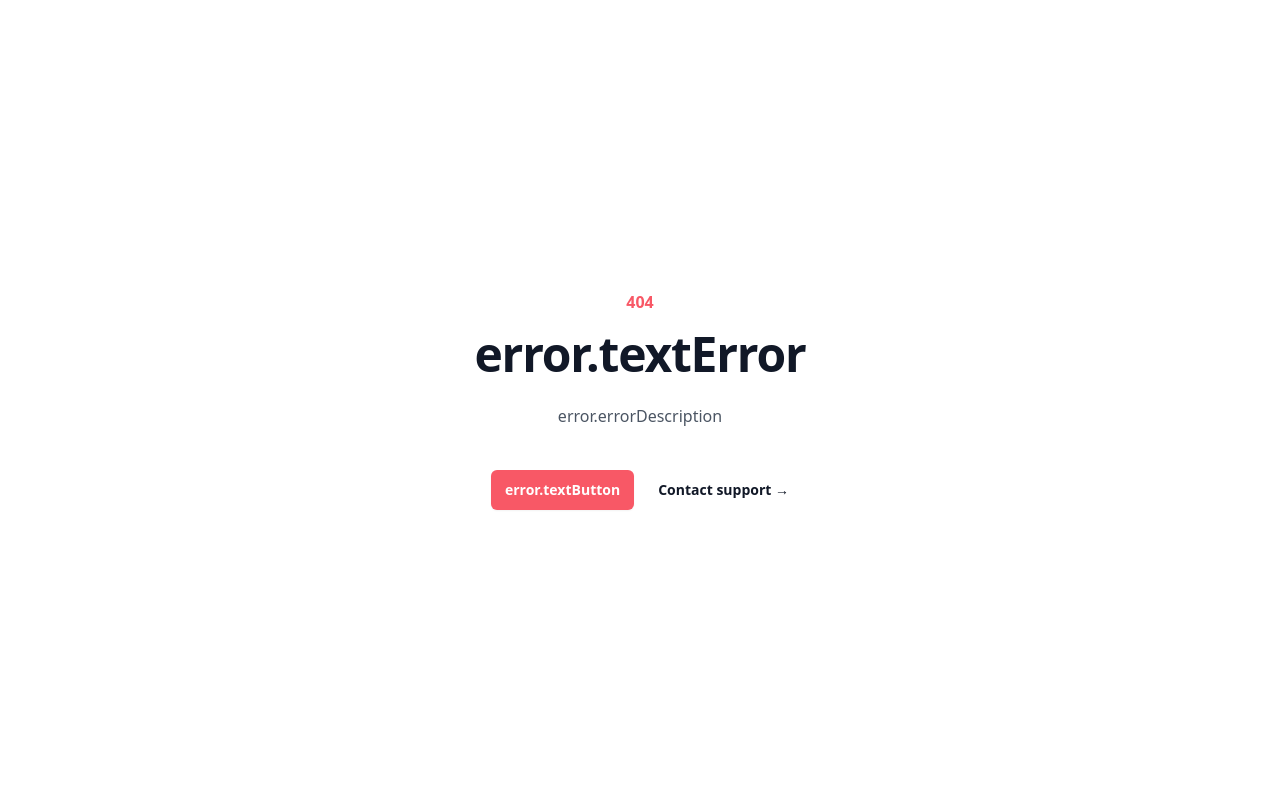
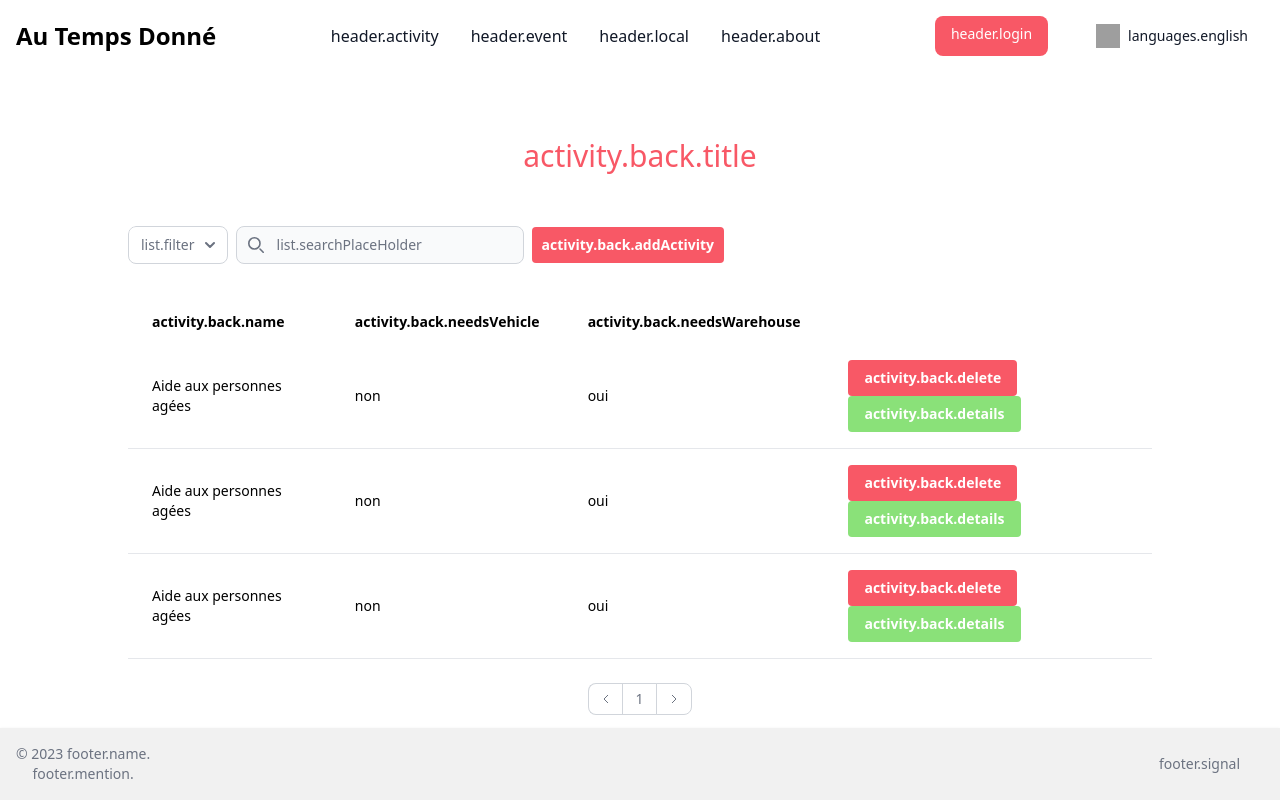
Before and after one commit to Akasuraax/ATD-Front, a React (Vite) app in the folder ATD-Front/: page /Back/Activities in a window 1280 px wide. Before the commit this address had no page. Built offline with nearby package versions, Linux system fonts and the light colour scheme; grey boxes are pictures that could not be loaded; the HTML template or start-up script is replaced by a standard one.

Commit message:
add activity list

```diff
--- a/ATD-Front/src/App.jsx
+++ b/ATD-Front/src/App.jsx
@@ -18,6 +18,7 @@ import User from "./page/User/User.jsx";
 import Vehicle from "./page/Vehicle/Vehicle.jsx";
 import Warehouse from "./page/Warehouse/Warehouse.jsx";
 import Recipe from "./page/Recipe/Recipe.jsx";
+import ActivityList from "./page/Back/Activity/Activity.jsx";
 
 function App() {
 
@@ -38,6 +39,10 @@ function App() {
                 {
                     path :'activity',
                     element: <Activity/>
+                },
+                {
+                    path:'Back/Activities',
+                    element: <ActivityList/>
                 },
                 {
                     path :'register',
@@ -103,7 +108,6 @@ function App() {
             element: <Activity></Activity>
         },
 
-
     ])
 
     useEffect(() => {
--- a/ATD-Front/src/locales/en/translation.json
+++ b/ATD-Front/src/locales/en/translation.json
@@ -102,7 +102,16 @@
     "courses": "Adult Literacy Classes",
     "tutoring": "Tutoring for Children",
     "event": "Organizing Fundraising Events",
-    "seniors": "Visits and Activities for Seniors"
+    "seniors": "Visits and Activities for Seniors",
+    "back"   : {
+      "title": "Activities list",
+      "name": "Name",
+      "needsVehicle": "Needs a vehicle",
+      "needsWarehouse": "Needs a warehouse",
+      "addActivity": "Add an activity",
+      "delete": "Delete",
+      "details": "Details"
+    }
   },
   "footer": {
     "name": "Au Temps Donné",
--- a/ATD-Front/src/locales/fr/translation.json
+++ b/ATD-Front/src/locales/fr/translation.json
@@ -102,8 +102,17 @@
     "courses"  : "Cours d’alphabétisation pour adultes",
     "tutoring"  : "Soutien scolaire pour enfant",
     "event" : "Organisation d’évènements de récoltes de fonds",
-    "seniors" : "Visites et activités pour personnes âgées."
-    },
+    "seniors" : "Visites et activités pour personnes âgées.",
+    "back"   : {
+      "title": "Liste des activités",
+      "name": "Nom",
+      "needsVehicle": "Nécéssite un véhicule",
+      "needsWarehouse": "Nécéssite l'entrepôt",
+      "addActivity": "Ajouter une activité",
+      "delete": "Supprimer",
+      "details": "Détails"
+    }
+  },
   "footer" : {
     "name" : "Au Temps Donné",
     "signal" : "Signaler un problème",
--- /dev/null
+++ b/ATD-Front/src/page/Back/Activity/Activity.jsx
@@ -0,0 +1,46 @@
+import './activity.css'
+import {useTranslation} from "react-i18next";
+import List from "../../../components/List/List.jsx";
+
+function ActivityList(){
+    const { t } = useTranslation();
+    const title = t("activity.back.title");
+    const name = t("activity.back.name");
+    const needsVehicle = t("activity.back.needsVehicle");
+    const needsWarehouse = t("activity.back.needsWarehouse");
+    const addActivity = t("activity.back.addActivity");
+    const deleteBtn = t("activity.back.delete");
+    const details = t("activity.back.details");
+
+    const list = [
+        {name: "Aide aux personnes agées", needsVehicle:"non", needsWarehouse:"oui"},
+        {name: "Aide aux personnes agées", needsVehicle:"non", needsWarehouse:"oui"},
+        {name: "Aide aux personnes agées", needsVehicle:"non", needsWarehouse:"oui"}
+    ]
+
+    const userActions = [
+        { label: {deleteBtn}, onClick: (item) => console.log('Supprime', item) },
+        { label: {details}, onClick: (item) => console.log('J\'accepte', item) },
+    ];
+
+    const addAction = [
+        {
+            label: {addActivity},
+            onClick: (item) => console.log('J\'accepte', item)
+        }
+    ];
+
+
+    return(
+        <main>
+            <div className="m-auto visit-page">
+                <h2 className="text-center m-12">{title}</h2>
+                <List data={list} column={[{name}, {needsVehicle}, {needsWarehouse}]} actions={userActions} add={addAction} filter={[{name}]}/>
+            </div>
+        </main>
+    )
+
+
+}
+
+export default ActivityList;
```
Also changed, not shown: ATD-Front/src/page/Back/Activity/activity.css (added).
